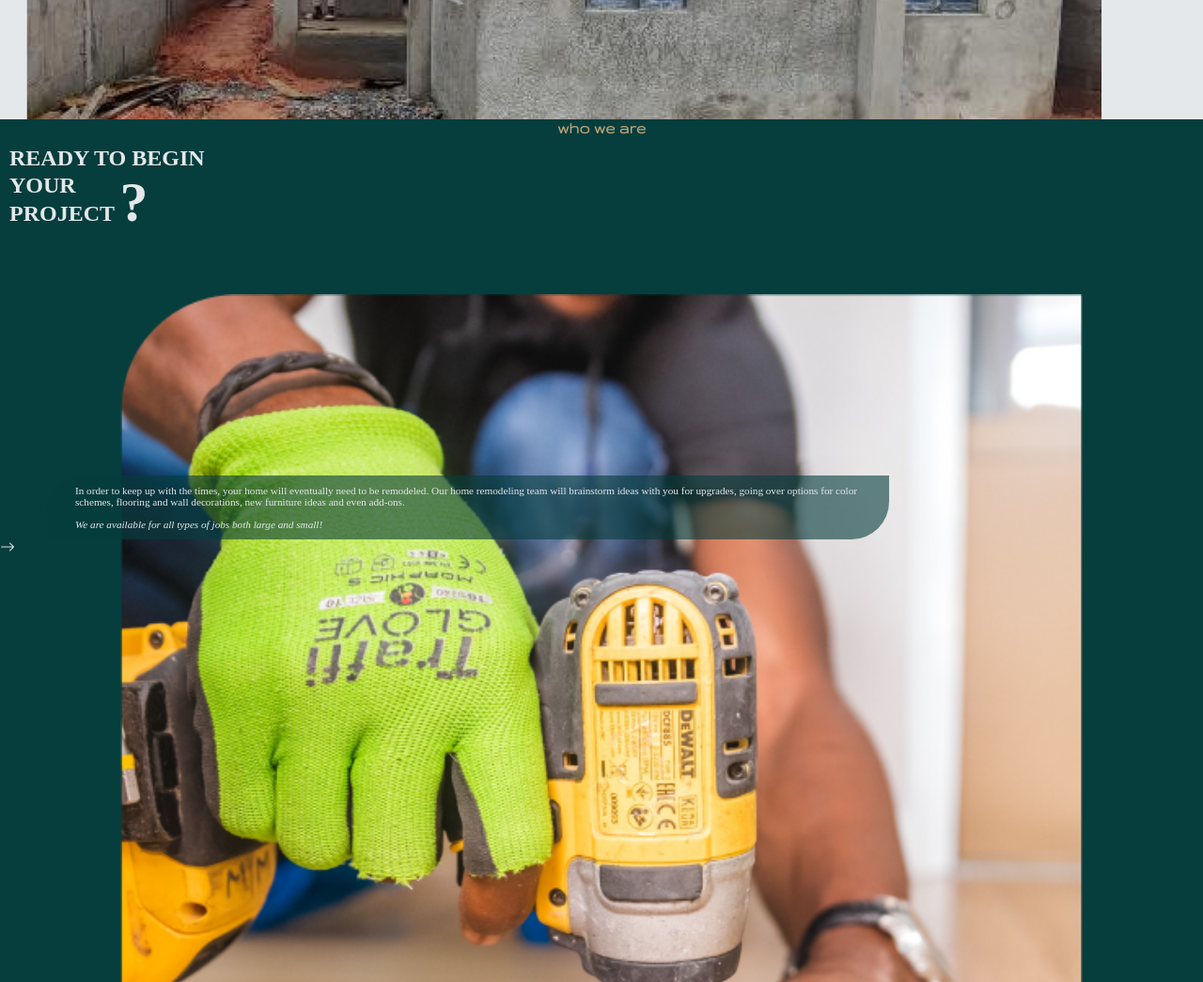
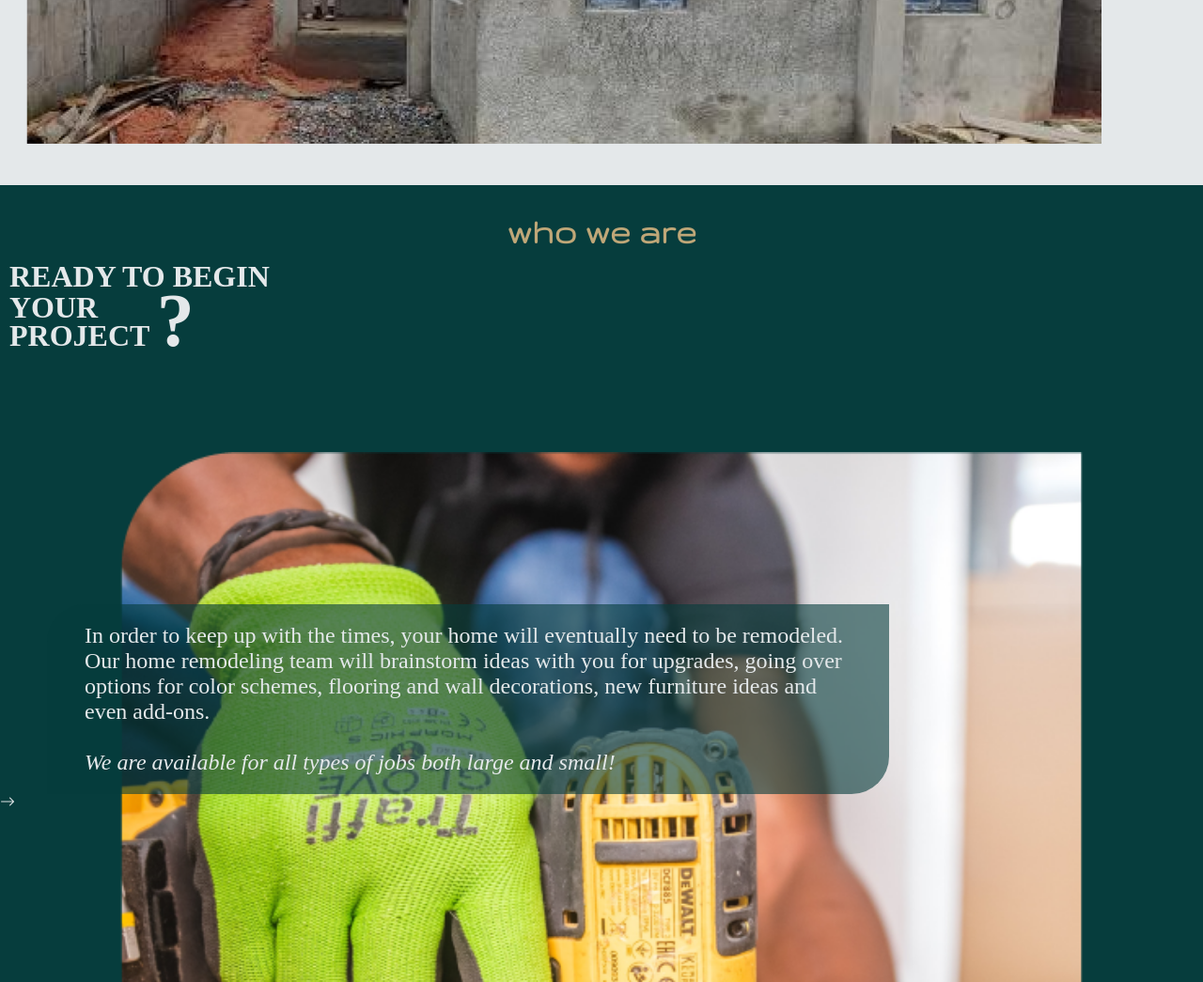
Before and after one commit to oluwatobi-roie/mediaHousePro, a plain HTML site: page index.html in a window 1280 px wide. Shown: the part 1420-2465 px from the top of the page at 94% size. Drawn offline with nearby package versions, Linux system fonts and the light colour scheme; a web font is replaced by a local one.

Commit message:
Style updated for 600px screen sizes

```diff
--- a/style.css
+++ b/style.css
@@ -392,13 +392,7 @@ background-color: var(--green);
 
  .building_dreams{
   padding-top: 30px;
-  margin-bottom: -100px !important;
  }
-
-/* .building_grid{
- display: grid;
- grid-template-columns: 2fr 1fr;
-} */
 
  .building_dreams_topic{
   position: absolute;
@@ -433,6 +427,32 @@ background-color: var(--green);
  margin: 20px auto;
  width: 30%;
 }
+
+/* Proejcts Who are we styling for tablets screens */
+.who_we_are h3 {
+ font-size: 2.5em;
+}
+
+.who_we_are_topic h1{
+ font-size: 2em;
+}
+
+#topic_project span {
+ font-size: 80px;
+}
+
+#topic_your {
+ margin-top: -4px
+}
+
+#topic_project {
+ margin-top: -50px;
+}
+
+.who_we_are_quote p {
+ color: var(--white);
+ font-size: 1.5em;
+ padding: 20px 40px;
 }
 
 
```
